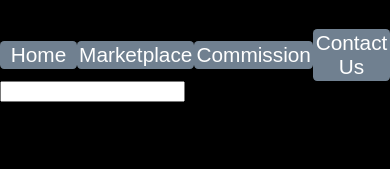
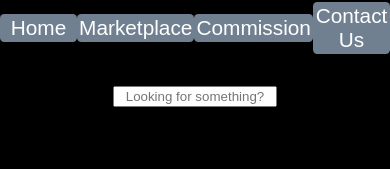
Before and after one commit to Ultrafeeder/Ecommerce_React, a React (Create React App) app in the folder janus_marketplace/: page /Marketplace in a window 390 px wide. Shown: the part 262-431 px from the top of the page. Built offline with nearby package versions, Linux system fonts and the light colour scheme.

Commit message:
made responsive down to 768px

```diff
--- a/janus_marketplace/src/component/Nav.js
+++ b/janus_marketplace/src/component/Nav.js
@@ -3,7 +3,7 @@ import { Outlet, Link } from "react-router-dom";
 import "../App.scss";
 export default function Nav() {
   return (
-    <div>
+    <div className="header">
       <h1 className="title">Janus's Marketplace</h1>
       <nav>
         <Link className="link" to="/Home">Home</Link>
--- a/janus_marketplace/src/partials/style.scss
+++ b/janus_marketplace/src/partials/style.scss
@@ -4,7 +4,7 @@
   color: white;
 }
 
-header {
+.header {
   width: 100vw;
 }
 
@@ -36,7 +36,7 @@ body {
 }
 
 @media only screen and (max-width: 768px) {
-  header h1 {
+  .header .title {
     display: block;
     text-align: center;
     width: 100vw;
@@ -439,6 +439,12 @@ body {
 }
 
 /*PRODUCT PAGE*/
+.search {
+  display: block;
+  margin: 2rem auto;
+  width: 40%;
+  text-align: center;
+}
 .sec-list {
   display: grid;
   grid-template-areas:
--- a/janus_marketplace/src/routes/Home.js
+++ b/janus_marketplace/src/routes/Home.js
@@ -10,6 +10,7 @@ import violet from "../slider/violet.png";
 
 export default function Home() {
   return (
+    <div>
       <main className="slider">
         <img className="slider-img1" src={multicolor} alt="emblem" />
         <img className="slider-img2" src={red} alt="" />
@@ -19,7 +20,8 @@ export default function Home() {
         <img className="slider-img6" src={blue} alt="" />
         <img className="slider-img7" src={violet} alt="" />
         <img className="slider-img8" src={multicolor} alt="" />
+      </main>
       <Footer></Footer>
-    </main>
+    </div>
   );
 }
--- a/janus_marketplace/src/routes/Marketplace.js
+++ b/janus_marketplace/src/routes/Marketplace.js
@@ -12,8 +12,9 @@ export default function Marketplace() {
   let [searchParams, setSearchParams] = useSearchParams();
   return (
     <div>
-      <input
+      <input className="search"
         type="text"
+        placeholder= "Looking for something?"
         value={searchParams.get("filter") || ""}
         onChange={(event) => {
           let filter = event.target.value;
@@ -41,7 +42,7 @@ export default function Marketplace() {
                   <h2 className="listprice">List Price:{work.item_price}</h2>
                   {work.item_description}
                 </article>
-                <button class="add">Add to cart</button>
+                <button className="add">Add to cart</button>
               </div>
             </section>
           );
```
Lines whose indentation alone changed are shown as unchanged.
